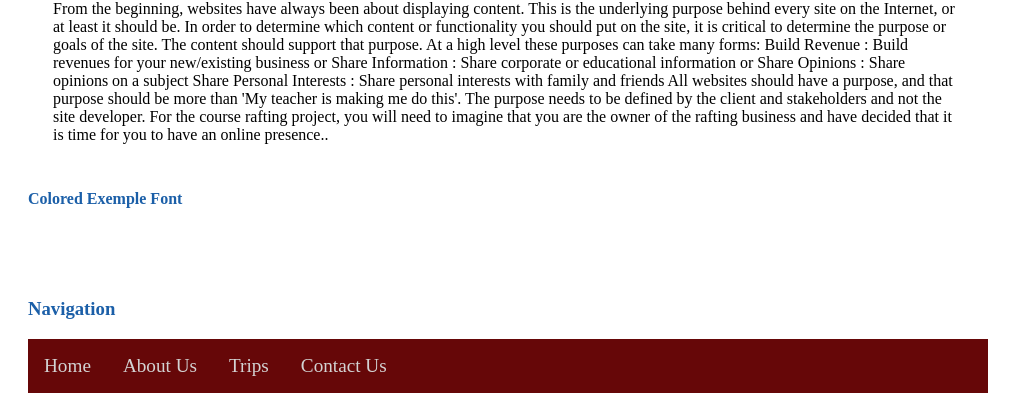
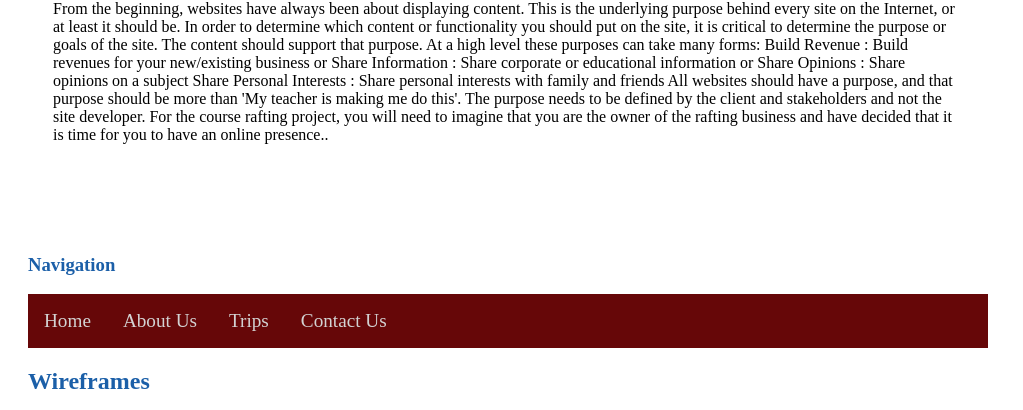
Before and after one commit to mybbts/wdd130, a plain HTML site: page wwr/site-plan-rafting.html in a window 1280 px wide. Shown: the part 1820-2230 px from the top of the page, without its empty margins (0-1023 px from the left). Drawn offline with Linux system fonts and the light colour scheme.

Commit message:
Next correction

```diff
--- a/wwr/site-plan-rafting.html
+++ b/wwr/site-plan-rafting.html
@@ -61,7 +61,7 @@
                 Share Opinions : Share opinions on a subject
                 Share Personal Interests : Share personal interests with family and friends
                 All websites should have a purpose, and that purpose should be more than 'My teacher is making me do this'. The purpose needs to be defined by the client and stakeholders and not the site developer. For the course rafting project, you will need to imagine that you are the owner of the rafting business and have decided that it is time for you to have an online presence..</p>
-                            <h4>Colored Exemple Font</h4>        </p>
+            </p>
             <h3>Navigation</h3>
             <nav>
                 <a href="#">Home</a>
```
